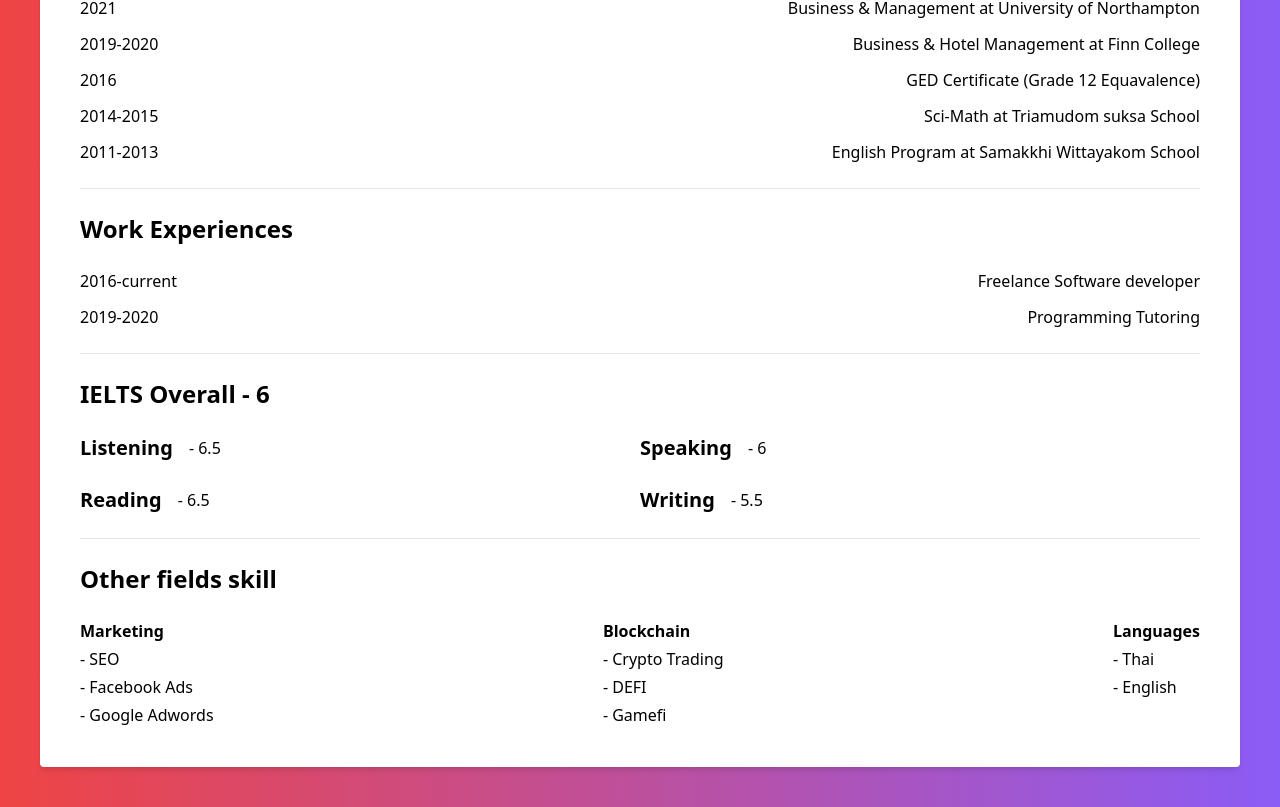
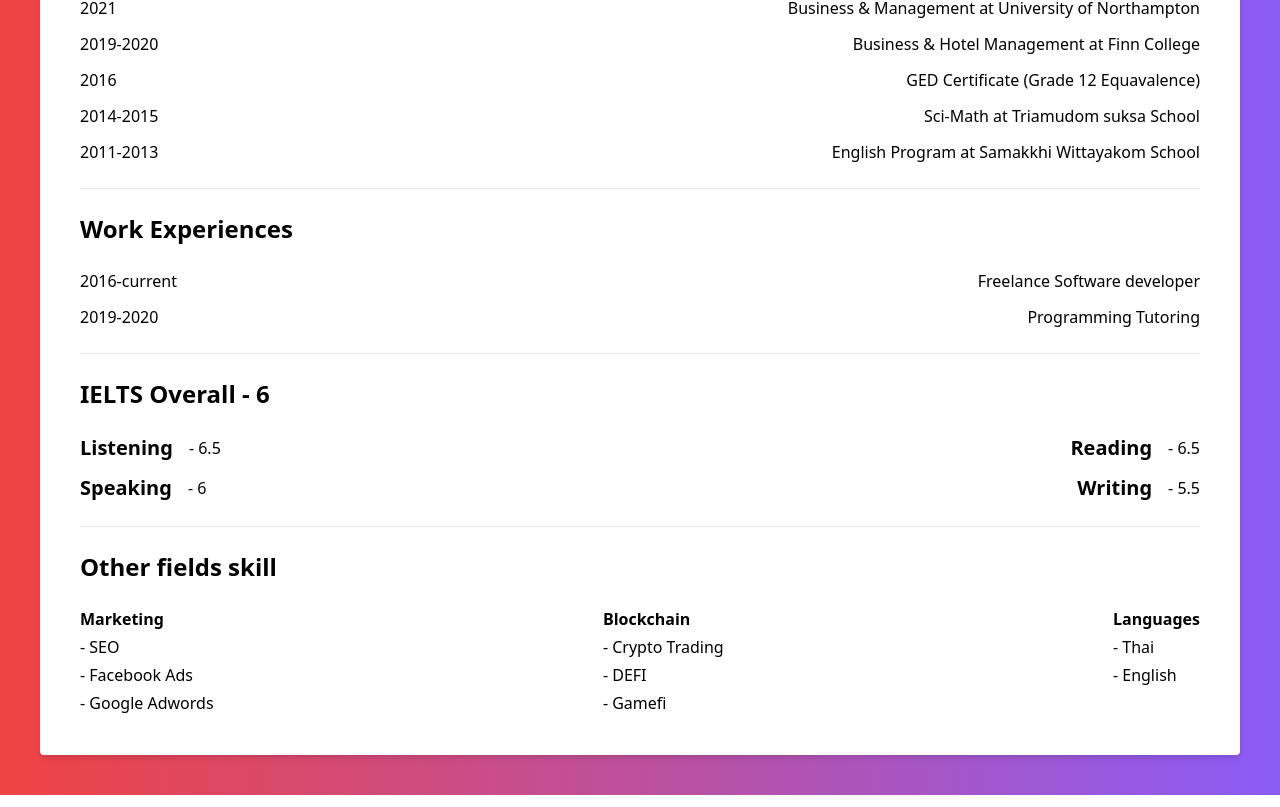
Before and after one commit to KkyJim12/jimmy-cv, a Nuxt app: page / in a window 1280 px wide. Shown: the part 1104-1911 px from the top of the page. Built offline with nearby package versions, Linux system fonts and the light colour scheme.

Commit message:
Add social link

```diff
--- a/pages/index.vue
+++ b/pages/index.vue
@@ -30,22 +30,35 @@
         <hr />
         <div class="flex space-x-4">
           <font-awesome-icon
+            @click="openSocialLink('https://www.facebook.com/piyakarn.nmk/')"
             class="text-blue-500 hover:scale-110 transform duration-300 cursor-pointer"
             :icon="['fab', 'facebook-square']"
           />
           <font-awesome-icon
+            @click="openSocialLink('https://www.instagram.com/jimmynmk/')"
             class="text-pink-500 hover:scale-110 transform duration-300 cursor-pointer"
             :icon="['fab', 'instagram-square']"
           />
           <font-awesome-icon
+            @click="
+              openSocialLink(
+                'https://www.linkedin.com/in/piyakarn-nimmakulvirut-212844178/'
+              )
+            "
             class="text-blue-400 hover:scale-110 transform duration-300 cursor-pointer"
             :icon="['fab', 'linkedin']"
           />
           <font-awesome-icon
+            @click="openSocialLink('https://github.com/KkyJim12')"
             class="text-purple-800 hover:scale-110 transform duration-300 cursor-pointer"
             :icon="['fab', 'github']"
           />
           <font-awesome-icon
+            @click="
+              openSocialLink(
+                'https://www.youtube.com/channel/UC3Ax6ZsESImZZGLUkpbZPVw'
+              )
+            "
             class="text-red-500 hover:scale-110 transform duration-300 cursor-pointer"
             :icon="['fab', 'youtube']"
           />
@@ -211,8 +224,8 @@
           <h1 class="md:text-xl xl:text-2xl font-semibold">
             IELTS Overall - 6
           </h1>
-          <div class="flex flex-col lg:flex-row space-y-6 lg:space-y-0">
-            <div class="flex flex-1 flex-col space-y-6">
+          <div class="flex flex-col space-y-3">
+            <div class="flex justify-between">
               <div class="flex space-x-4 items-center">
                 <h4 class="text-xl font-semibold">Listening</h4>
                 <p>- 6.5</p>
@@ -222,14 +235,14 @@
                 <p>- 6.5</p>
               </div>
             </div>
-            <div class="flex flex-1 flex-col space-y-6">
+            <div class="flex justify-between">
               <div class="flex space-x-4 items-center">
                 <h4 class="text-xl font-semibold">Speaking</h4>
-                <p class="text-right">- 6</p>
+                <p>- 6</p>
               </div>
               <div class="flex space-x-4 items-center">
                 <h4 class="text-xl font-semibold">Writing</h4>
-                <p class="text-right">- 5.5</p>
+                <p>- 5.5</p>
               </div>
             </div>
           </div>
@@ -237,7 +250,9 @@
         <hr />
         <div class="flex flex-col space-y-6">
           <h1 class="text-2xl font-semibold">Other fields skill</h1>
-          <div class="flex flex-col md:flex-row space-y-6 md:space-y-0 justify-between">
+          <div
+            class="flex flex-col md:flex-row space-y-6 md:space-y-0 justify-between"
+          >
             <div class="flex flex-col space-y-1">
               <h4 class="font-semibold">Marketing</h4>
               <p>- SEO</p>
@@ -287,5 +302,11 @@
 </style>
 
 <script>
-export default {}
+export default {
+  methods: {
+    openSocialLink(url) {
+      window.open(url, '_blank')
+    },
+  },
+}
 </script>
```
